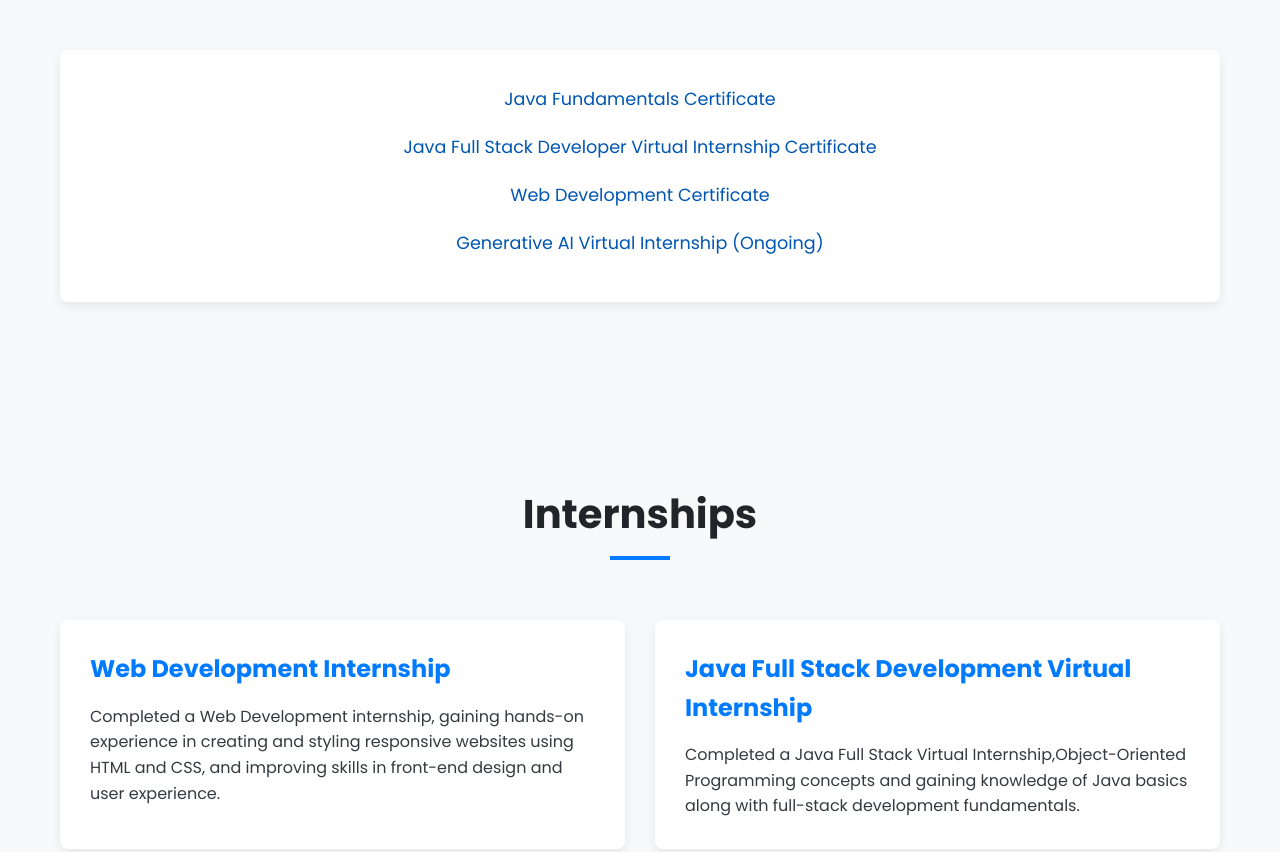
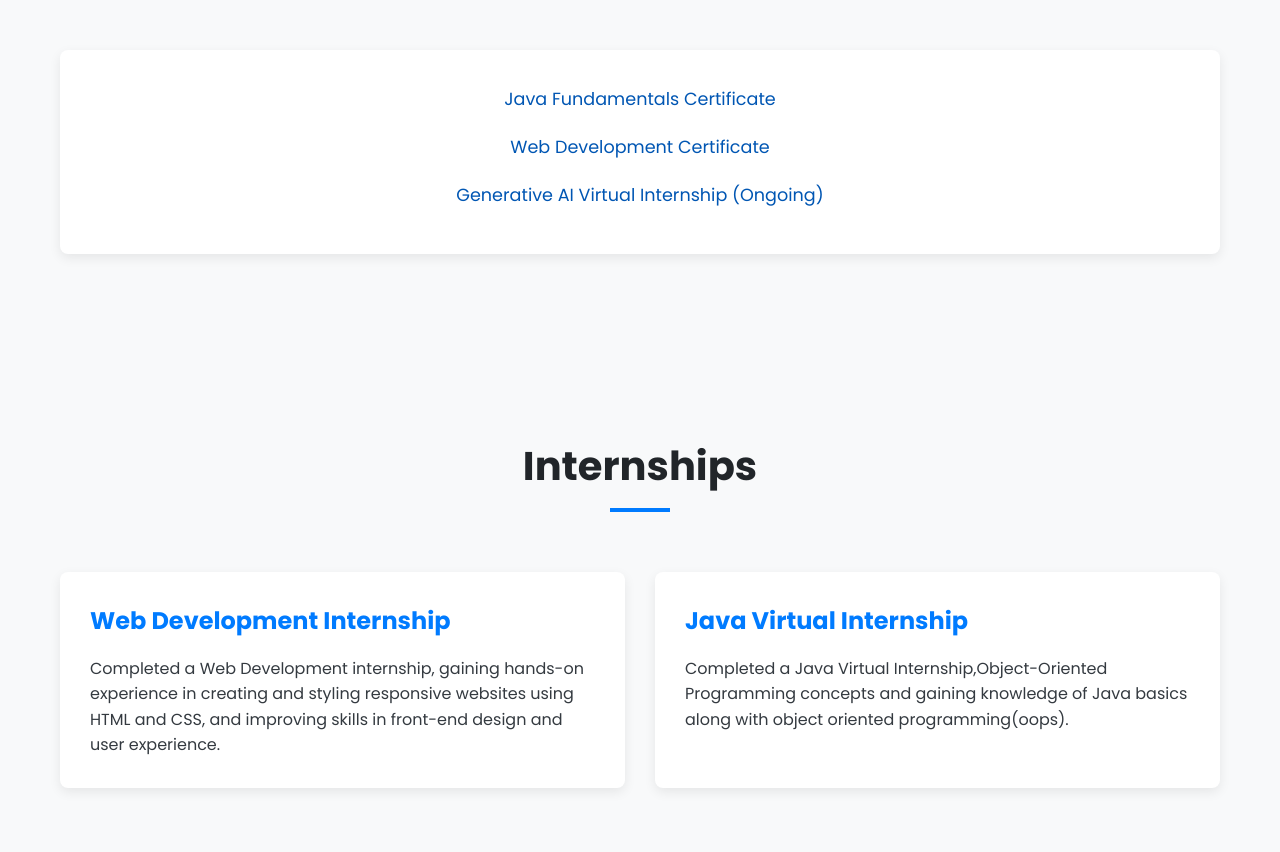
Before and after one commit to srikanths0217/portfolio, a plain HTML site: page index.html in a window 1280 px wide. Shown: the part 2980-3832 px from the top of the page. Drawn offline with Linux system fonts and the light colour scheme.

Commit message:
Update index.html

```diff
--- a/index.html
+++ b/index.html
@@ -117,7 +117,6 @@
                 <div class="card">
                     <ul class="cert-list">
                         <li><a href="https://drive.google.com/file/d/1vxO62raHCzX85P27zzx1fn1hPCeYJUS8/view?usp=sharing" target="_blank">Java Fundamentals Certificate</a></li>
-                        <li><a href="https://drive.google.com/file/d/11UW6ccaqIc-MjRKJfNqR4V1BXRae9Guw/view?usp=sharing" target="_blank">Java Full Stack Developer Virtual Internship Certificate</a></li>
                         <li><a href="https://drive.google.com/file/d/1iGgK619fTKNDmrvHi8l1M4asMNvfP5Oz/view?usp=sharing" target="_blank">Web Development Certificate</a></li>
                         <li><a href="https://drive.google.com/file/d/1dxOFxcEnc6f3qS35uCOOoveYdF6roOJ0/view?usp=sharing" target="_blank">Generative AI Virtual Internship (Ongoing)</a></li>
                     </ul>
@@ -134,8 +133,8 @@
                         <p>Completed a Web Development internship, gaining hands-on experience in creating and styling responsive websites using HTML and CSS, and improving skills in front-end design and user experience.</p>
                     </div>
                     <div class="card">
-                        <h3>Java Full Stack Development Virtual Internship</h3>
-                        <p>Completed a Java Full Stack Virtual Internship,Object-Oriented Programming concepts and gaining knowledge of Java basics along with full-stack development fundamentals.</p>
+                        <h3>Java Virtual Internship</h3>
+                        <p>Completed a Java Virtual Internship,Object-Oriented Programming concepts and gaining knowledge of Java basics along with object oriented programming(oops).</p>
                     </div>
                 </div>
             </div>
```
